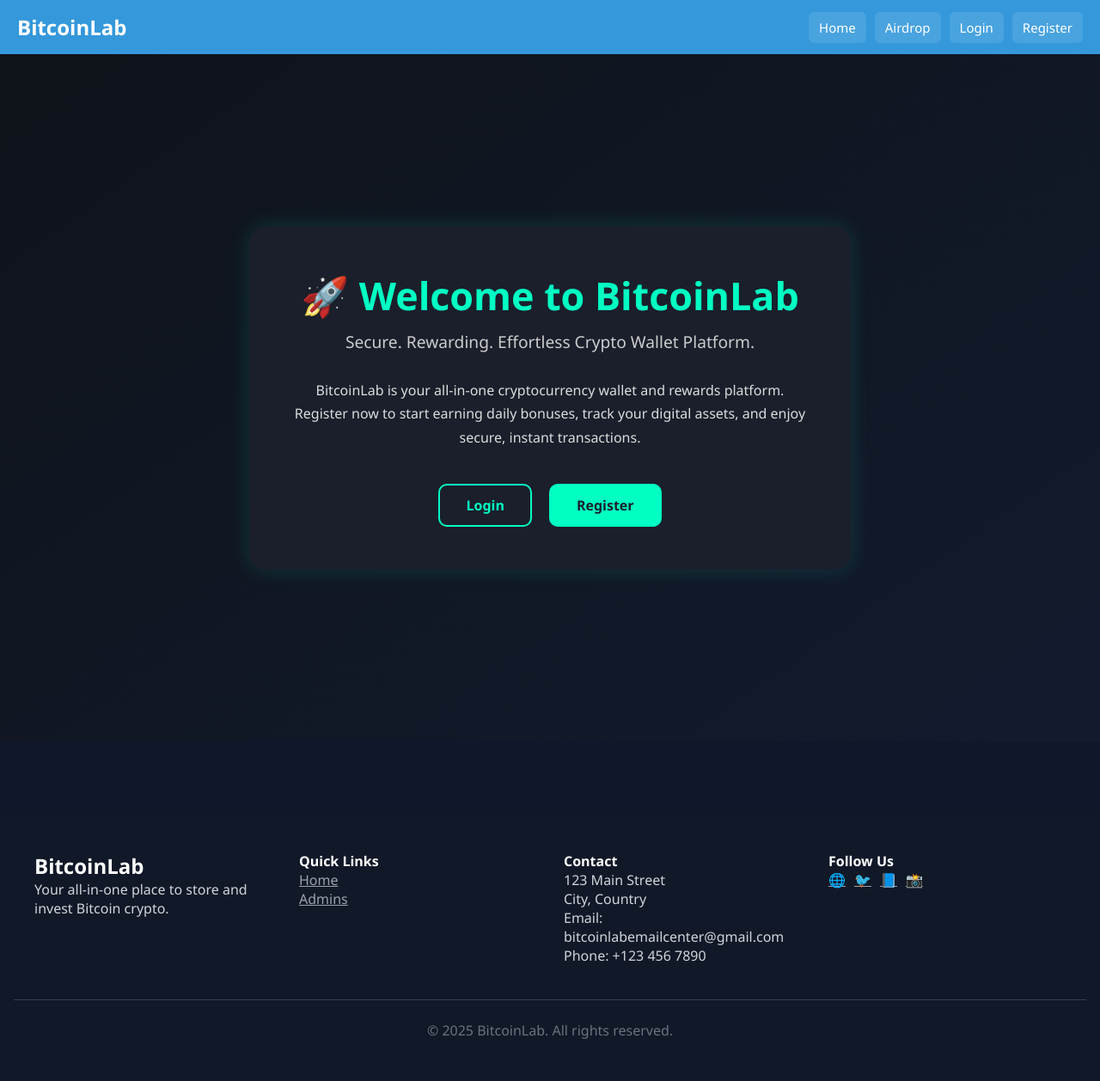
After one commit to Tordi-portfolio/bitcoinlab, a Django app: page /index in a window 1280 px wide. The commit adds this page. Shown: the whole page at 86% size. Run offline with Django 5.2, Linux system fonts and the light colour scheme.

Commit message:
second commit

```diff
--- a/core/urls.py
+++ b/core/urls.py
@@ -25,6 +25,7 @@ urlpatterns = [
 
     path('airdrop', views.airdrop, name='airdrop'),
     path('dashboard', views.dashboard, name='dashboard'),
+    path('index', views.index, name='index'),
 
 
     # New Admin Form URL
--- a/core/views.py
+++ b/core/views.py
@@ -83,7 +83,7 @@ def withdraw(request):
         messages.error(request, "Wallet not found.")
         return redirect("balance")
 
-    MIN_WITHDRAW = Decimal("0.001")
+    MIN_WITHDRAW = Decimal("500")
 
     if request.method == "POST":
         try:
@@ -95,13 +95,13 @@ def withdraw(request):
         wallet_address = request.POST.get("wallet_address")
 
         if amount < MIN_WITHDRAW:
-            messages.error(request, f"Minimum withdrawable amount is {MIN_WITHDRAW} BTC.")
-        elif amount > wallet.bitcoin_balance:
+            messages.error(request, f"Minimum withdrawable amount is {MIN_WITHDRAW} USDT.")
+        elif amount > wallet.usdt_balance:
             messages.error(request, "Insufficient balance.")
         elif not wallet_address:
             messages.error(request, "Wallet address is required.")
         else:
-            wallet.bitcoin_balance -= amount
+            wallet.usdt_balance -= amount
             wallet.save()
 
             # ✅ Create a PENDING transaction
@@ -113,7 +113,7 @@ def withdraw(request):
                 status="pending"  # << HERE!
             )
 
-            messages.success(request, f"Withdrawal of {amount} BTC to {wallet_address} submitted and is pending approval.")
+            messages.success(request, f"Withdrawal of {amount} USDT to {wallet_address} submitted and is pending approval.")
             return redirect("transaction")
 
     return render(request, "wallet/withdraw.html", {"wallet": wallet})
--- a/templates/base.html
+++ b/templates/base.html
@@ -16,6 +16,8 @@
 
     body {
       font-family: 'Segoe UI', sans-serif;
+      background-color: #0f172a;
+      color: white;
     }
 
     /* ---------- TOP NAVIGATION ---------- */
@@ -25,38 +27,17 @@
       display: flex;
       justify-content: space-between;
       align-items: center;
-      position: relative;
+      position: sticky;
+      top: 0;
       z-index: 1000;
     }
 
-    .top-nav .logo {
+    .logo {
       font-size: 24px;
       font-weight: bold;
       color: white;
     }
 
-    .top-nav ul.top-nav-links {
-      list-style: none;
-      display: flex;
-      gap: 20px;
-    }
-
-    .top-nav ul.top-nav-links li a {
-      text-decoration: none;
-      color: white;
-      font-size: 16px;
-      padding: 8px 14px;
-      border: 1px solid white;
-      border-radius: 4px;
-      transition: 0.3s ease;
-    }
-
-    .top-nav ul.top-nav-links li a:hover {
-      background-color: white;
-      color: #3498db;
-    }
-
-    /* ---------- MOBILE MENU ---------- */
     .menu-toggle {
       display: none;
       flex-direction: column;
@@ -71,34 +52,56 @@
       transition: all 0.3s ease;
     }
 
+    .top-nav-links {
+      list-style: none;
+      display: flex;
+      gap: 10px;
+    }
+
+    .top-nav-links li a {
+      text-decoration: none;
+      color: white;
+      font-size: 15px;
+      padding: 8px 12px;
+      background-color: rgba(255, 255, 255, 0.1);
+      border-radius: 6px;
+      transition: 0.3s ease;
+      white-space: nowrap;
+    }
+
+    .top-nav-links li a:hover {
+      background-color: white;
+      color: #3498db;
+    }
+
     @media (max-width: 768px) {
       .menu-toggle {
         display: flex;
       }
 
-      .top-nav ul.top-nav-links {
+      .top-nav-links {
+        display: none;
         position: absolute;
-        top: 60px;
+        top: 65px;
         left: 0;
         width: 100%;
+        flex-direction: column;
         background-color: #3498db;
-        flex-direction: column;
-        align-items: flex-start;
-        max-height: 0;
-        overflow: hidden;
-        transition: max-height 0.3s ease-in-out;
-        padding: 0 20px;
+        padding: 10px 20px;
+        gap: 12px;
       }
 
-      .top-nav ul.top-nav-links.show {
-        max-height: 500px;
-        padding-bottom: 20px;
+      .top-nav-links.show {
+        display: flex;
       }
-    }
 
-    @media (min-width: 769px) {
-      .top-nav ul.top-nav-links {
-        display: flex !important;
+      .top-nav-links li {
+        width: 100%;
+      }
+
+      .top-nav-links li a {
+        width: 100%;
+        display: block;
       }
     }
 
@@ -176,7 +179,7 @@
     {% if user.is_authenticated %}
       <li><a href="{% url 'home' %}">Home</a></li>
       <li><a href="{% url 'deposit' %}">Deposit</a></li>
-      <li><a href="{% url 'withdraw' %}">Withdraw To CEX</a></li>
+      <li><a href="{% url 'withdraw' %}">Withdraw To Bank</a></li>
       <li><a href="{% url 'transaction' %}">My Transactions</a></li>
       <li><a href="{% url 'transfer_crypto' %}">Internal Transfer</a></li>
       {% if request.user.is_staff %}
@@ -256,26 +259,20 @@
   </div>
 </footer>
 
-<!-- MOBILE MENU SCRIPT -->
+<!-- JS: Toggle Menu + Auto-dismiss alerts -->
 <script>
   function toggleMobileMenu() {
-    if (window.innerWidth <= 768) {
-      document.querySelector('.top-nav-links').classList.toggle('show');
-    }
+    document.querySelector('.top-nav-links').classList.toggle('show');
   }
-</script>
 
-</body>
-<script>
-  // Auto-hide alerts after 7 seconds (7000 milliseconds)
   setTimeout(() => {
-    const alerts = document.querySelectorAll('.alert');
-    alerts.forEach(alert => {
+    document.querySelectorAll('.alert').forEach(alert => {
       alert.style.transition = 'opacity 0.5s ease';
       alert.style.opacity = '0';
-      setTimeout(() => alert.remove(), 500); // remove after fade-out
+      setTimeout(() => alert.remove(), 500);
     });
   }, 7000);
 </script>
 
+</body>
 </html>
--- a/templates/home.html
+++ b/templates/home.html
@@ -14,9 +14,9 @@
 </header>
 
 <section class="wallet">
-  <h2>BTC</h2>
+  <h2>USDT</h2>
   <h2>👁️</h2>
-  <p class="balance">${{ wallet.bitcoin_balance }}</p>
+  <p class="balance">${{ wallet.usdt_balance }}</p>
   <div class="actions">
     <a href="{% url 'withdraw' %}" class="action-btn"><i class="fas fa-paper-plane"></i> Send</a>
     <a href="{% url 'deposit' %}" class="action-btn"><i class="fas fa-wallet"></i> Deposit</a>
--- /dev/null
+++ b/templates/index.html
@@ -0,0 +1,129 @@
+{% extends 'base.html' %}
+
+{% block content %}
+
+{% load static %}
+
+<section class="welcome-section">
+  <div class="welcome-container">
+    <h1 class="welcome-title">🚀 Welcome to BitcoinLab</h1>
+    <p class="welcome-subtitle">Secure. Rewarding. Effortless Crypto Wallet Platform.</p>
+
+    <div class="welcome-description">
+      <p>
+        BitcoinLab is your all-in-one cryptocurrency wallet and rewards platform.
+        Register now to start earning daily bonuses, track your digital assets, and enjoy secure, instant transactions.
+      </p>
+    </div>
+
+    <div class="action-buttons">
+      <a href="{% url 'login' %}" class="btn-login">Login</a>
+      <a href="{% url 'register' %}" class="btn-register">Register</a>
+    </div>
+  </div>
+</section>
+
+<style>
+  .welcome-section {
+    background: linear-gradient(145deg, #0f131a, #121b2e);
+    color: #ffffff;
+    padding: 100px 20px;
+    text-align: center;
+    font-family: 'Segoe UI', sans-serif;
+    min-height: 100vh;
+    display: flex;
+    align-items: center;
+    justify-content: center;
+  }
+
+  .welcome-container {
+    background-color: #1a1f2b;
+    padding: 50px;
+    border-radius: 20px;
+    max-width: 700px;
+    width: 100%;
+    box-shadow: 0 0 25px rgba(0, 255, 195, 0.15);
+  }
+
+  .welcome-title {
+    font-size: 2.8rem;
+    color: #00ffc3;
+    margin-bottom: 10px;
+  }
+
+  .welcome-subtitle {
+    font-size: 1.2rem;
+    color: #cccccc;
+    margin-bottom: 30px;
+  }
+
+  .welcome-description {
+    font-size: 1rem;
+    color: #dddddd;
+    line-height: 1.7;
+    margin-bottom: 40px;
+  }
+
+  .action-buttons {
+    display: flex;
+    justify-content: center;
+    gap: 20px;
+    flex-wrap: wrap;
+  }
+
+  .btn-login,
+  .btn-register {
+    padding: 12px 30px;
+    border-radius: 10px;
+    text-decoration: none;
+    font-size: 1rem;
+    transition: 0.3s ease;
+    font-weight: bold;
+    display: inline-block;
+  }
+
+  .btn-login {
+    background-color: transparent;
+    border: 2px solid #00ffc3;
+    color: #00ffc3;
+  }
+
+  .btn-login:hover {
+    background-color: #00ffc3;
+    color: #1a1f2b;
+  }
+
+  .btn-register {
+    background-color: #00ffc3;
+    color: #1a1f2b;
+    border: 2px solid transparent;
+  }
+
+  .btn-register:hover {
+    background-color: transparent;
+    color: #00ffc3;
+    border: 2px solid #00ffc3;
+  }
+
+  @media (max-width: 600px) {
+    .welcome-title {
+      font-size: 2rem;
+    }
+
+    .welcome-subtitle {
+      font-size: 1rem;
+    }
+
+    .welcome-container {
+      padding: 30px 20px;
+    }
+
+    .btn-login,
+    .btn-register {
+      width: 100%;
+      text-align: center;
+    }
+  }
+</style>
+
+{% endblock %}
```
Also changed, not shown: core/models.py (+12 -11 lines), templates/wallet/withdraw.html (+7 -7 lines), core/migrations/0020_alter_wallet_bgb_balance_alter_wallet_bnb_balance_and_more.py (added), db.sqlite3.
